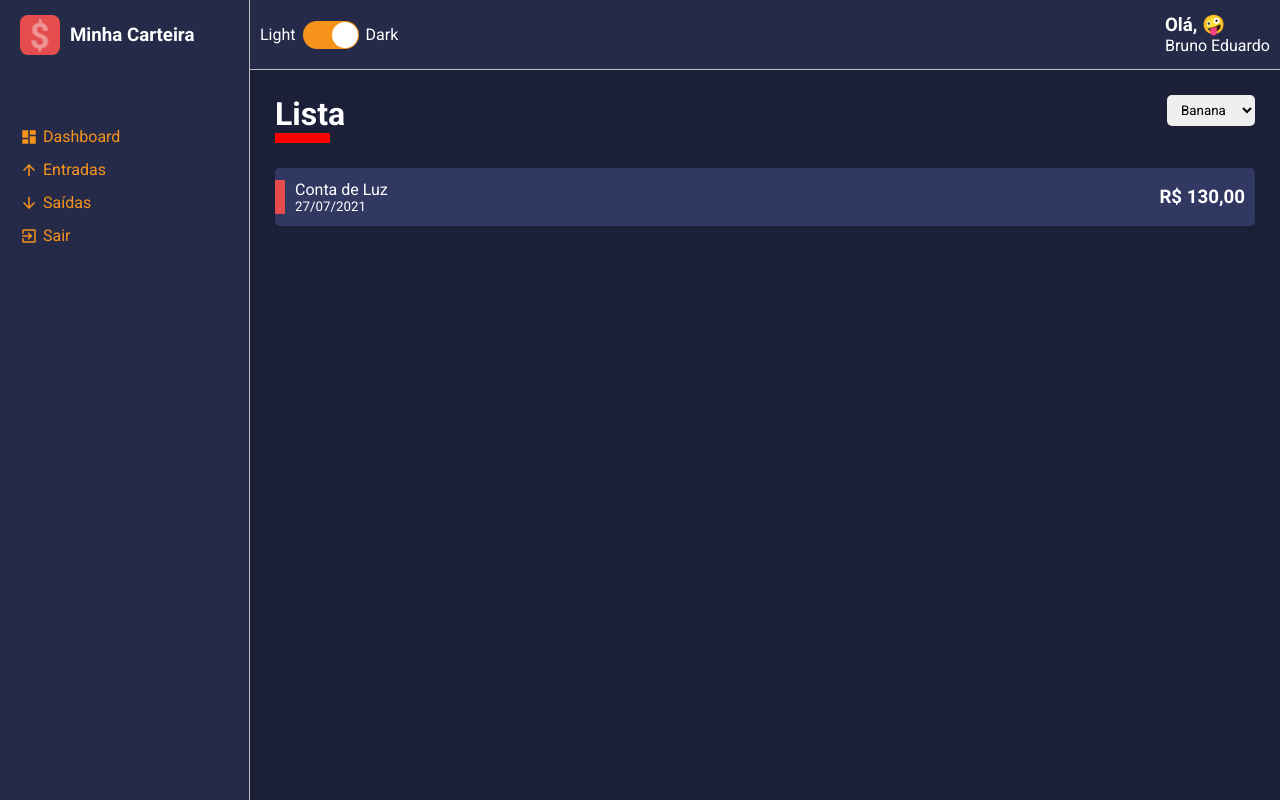
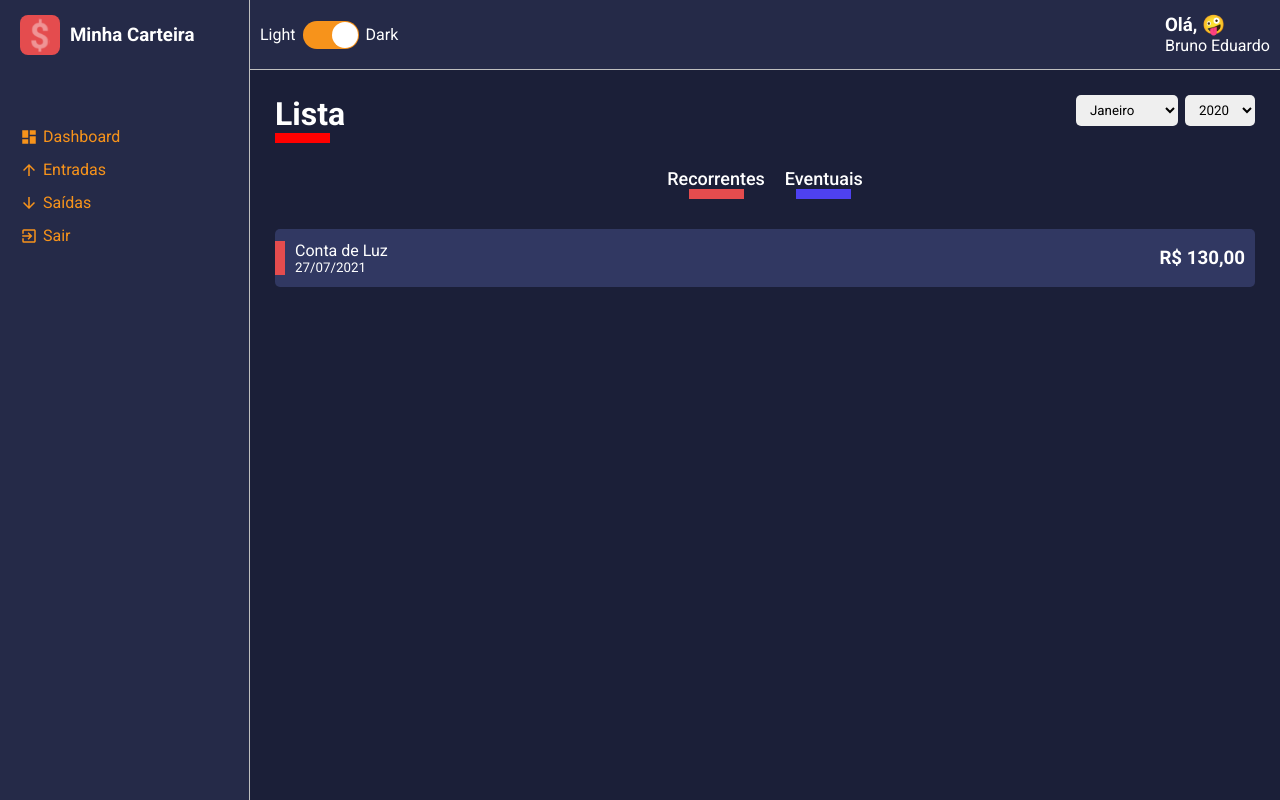
Before and after one commit to brunoemferreira/udemy-react-typescript-desenvolvendo-um-dashboard, a React (Create React App) app in the folder minha-carteira/: page / in a window 1280 px wide. Built offline with nearby package versions, Linux system fonts and the light colour scheme.

Commit message:
Creating Filters

```diff
--- a/minha-carteira/src/pages/List/index.tsx
+++ b/minha-carteira/src/pages/List/index.tsx
@@ -3,20 +3,50 @@
 import HistoryFinanceCard from '../../components/HistoryFinanceCard';
 import SelectInput from '../../components/SelectInput';
 
-import { Container, Content } from './styles';
+import { Container, Content, Filters } from './styles';
 
 const List: React.FC = () => {
-  const frutas = [
-    { value: 'Banana', label: 'Banana' },
-    { value: 'Abacaxi', label: 'Abacaxi' },
-    { value: 'Uva', label: 'Uva' }
+  const months = [
+    { value: 1, label: 'Janeiro' },
+    { value: 2, label: 'Fevereiro' },
+    { value: 3, label: 'Março' },
+    { value: 4, label: 'Abril' },
+    { value: 5, label: 'Maio' },
+    { value: 6, label: 'Junho' },
+    { value: 7, label: 'Julho' },
+    { value: 8, label: 'Agosto' },
+    { value: 9, label: 'Setembro' },
+    { value: 10, label: 'Outubro' },
+    { value: 11, label: 'Novembro' },
+    { value: 12, label: 'Dezembro' }
+  ];
+
+  const years = [
+    { value: 2020, label: 2020 },
+    { value: 2021, label: 2021 }
+
   ];
 
   return (
     <Container>
       <ContentHeader title="Lista" lineColor="red" >
-        <SelectInput options={frutas} />
+        <SelectInput options={months} />
+        <SelectInput options={years} />
       </ContentHeader>
+      <Filters>
+        <button
+          type="button"
+          className="tag-filter tag-filter-recurrent"
+        >
+          Recorrentes
+          </button>
+        <button
+          type="button"
+          className="tag-filter tag-filter-eventual"
+        >
+          Eventuais
+          </button>
+      </Filters>
       <Content>
         <HistoryFinanceCard
           tagColor="#E44c4E"
--- a/minha-carteira/src/pages/List/styles.ts
+++ b/minha-carteira/src/pages/List/styles.ts
@@ -7,3 +7,42 @@
 export const Content = styled.div`
 
 `;
+
+export const Filters = styled.div`
+  width: 100%;
+  display: flex;
+  justify-content: center;
+  margin-bottom: 30px;
+
+  .tag-filter{
+    font-size: 18px;
+    font-weight: 500;
+    background: none;
+    color: ${props => props.theme.colors.white};
+
+    margin: 0 10px;
+
+    transition: opacity .3s;
+
+    :hover{
+      opacity: .7;
+    }
+
+  }
+
+  .tag-filter-recurrent::after {
+      content: '';
+      display: block;
+      width:55px;
+      margin: 0 auto;
+      border-bottom: 10px solid ${props => props.theme.colors.warning}
+    }
+
+  .tag-filter-eventual::after {
+      content: '';
+      display: block;
+      width:55px;
+      margin: 0 auto;
+      border-bottom: 10px solid ${props => props.theme.colors.success}
+    }
+`;
```
